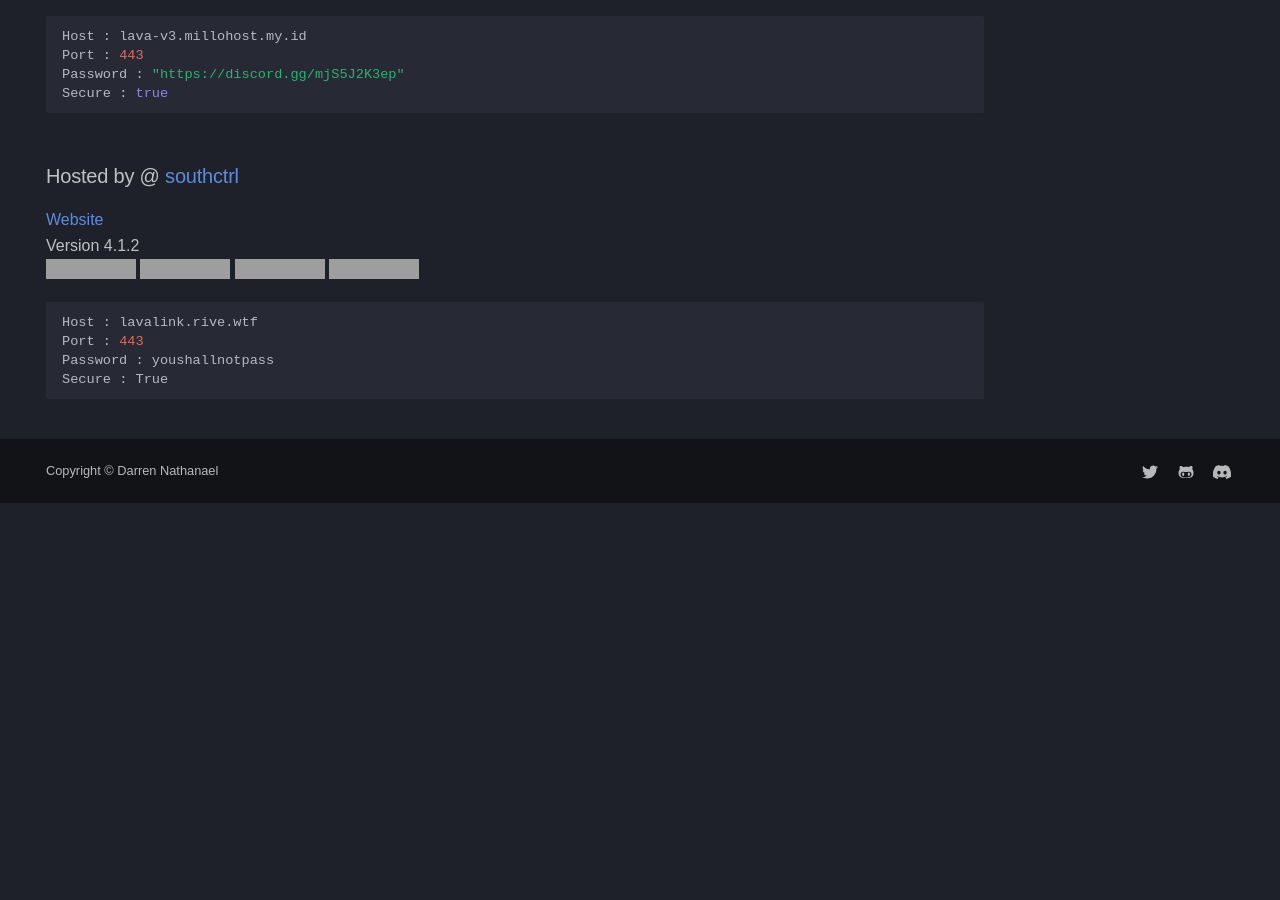
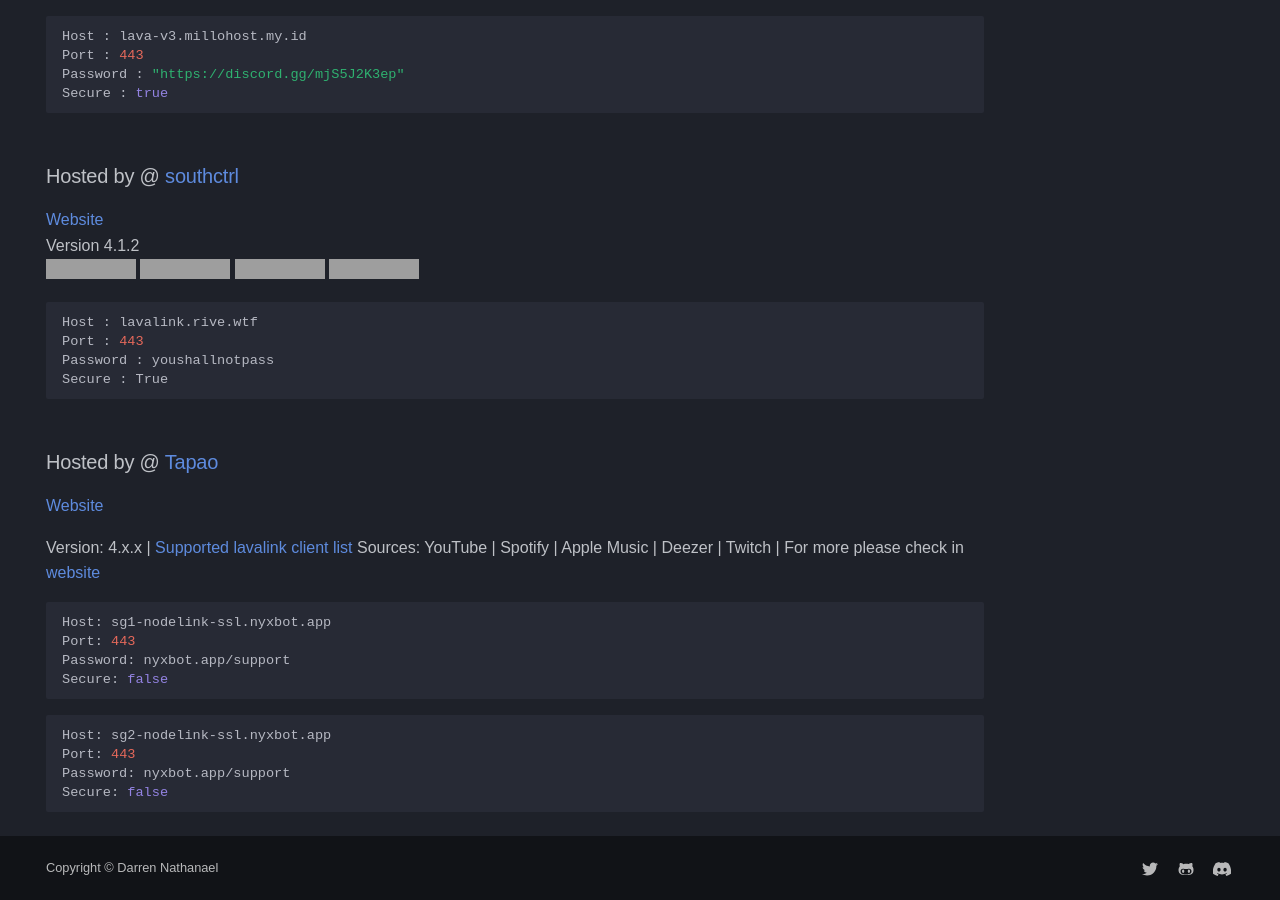
Before and after one commit to DarrenOfficial/lavalink-list, an MkDocs documentation site: the page built from docs/SSL/Lavalink-SSL.md, in a window 1280 px wide and 900 px high, scrolled down 1214 px. Built offline with MkDocs 1.6.1 and Material for MkDocs 9.7.7, drawn with Linux system fonts in a browser that asks for light colours; some web fonts are replaced; comment, search, counter and statistics services are not loaded; a style sheet for code colours, icons or effects is not loaded; before the commit the page ends 1717 px from its top, so only the background shows below that; grey boxes are pictures that could not be loaded.

Commit message:
Update Lavalink-SSL.md

````diff
--- a/docs/SSL/Lavalink-SSL.md
+++ b/docs/SSL/Lavalink-SSL.md
@@ -73,3 +73,23 @@ Port : 443
 Password : youshallnotpass
 Secure : True
 ```
+
+### Hosted by @ [Tapao](https://github.com/Tapao-NonSen)
+[Website](https://tapao.nyxbot.app/free-nodelink)
+
+Version: 4.x.x | [Supported lavalink client list](https://github.com/performanC/nodelink?tab=readme-ov-file#usage)
+Sources: YouTube | Spotify | Apple Music | Deezer | Twitch | For more please check in [website](https://tapao.nyxbot.app/free-nodelink)
+
+```bash
+Host: sg1-nodelink-ssl.nyxbot.app
+Port: 443
+Password: nyxbot.app/support
+Secure: false
+```
+
+```bash
+Host: sg2-nodelink-ssl.nyxbot.app
+Port: 443
+Password: nyxbot.app/support
+Secure: false
+```
````
